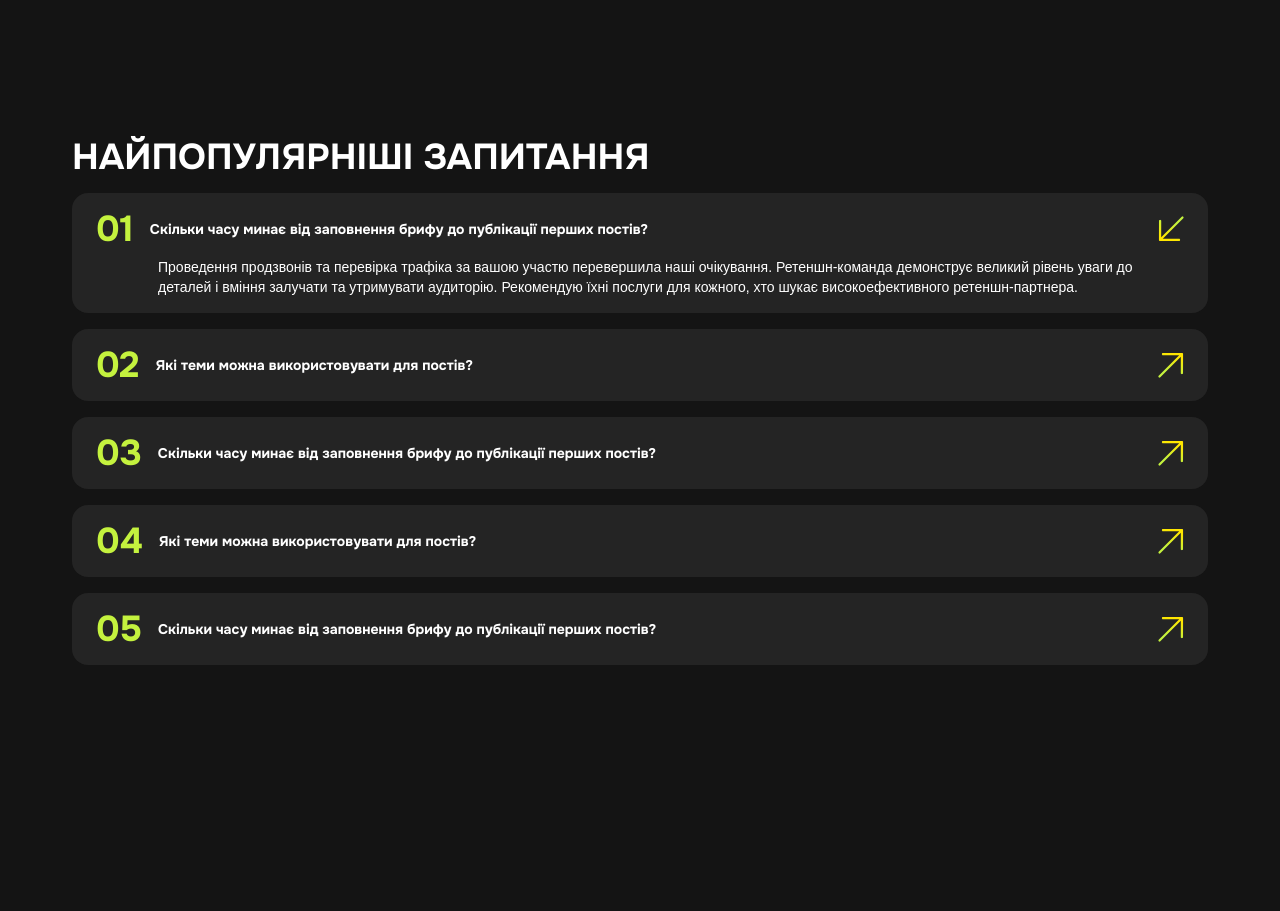
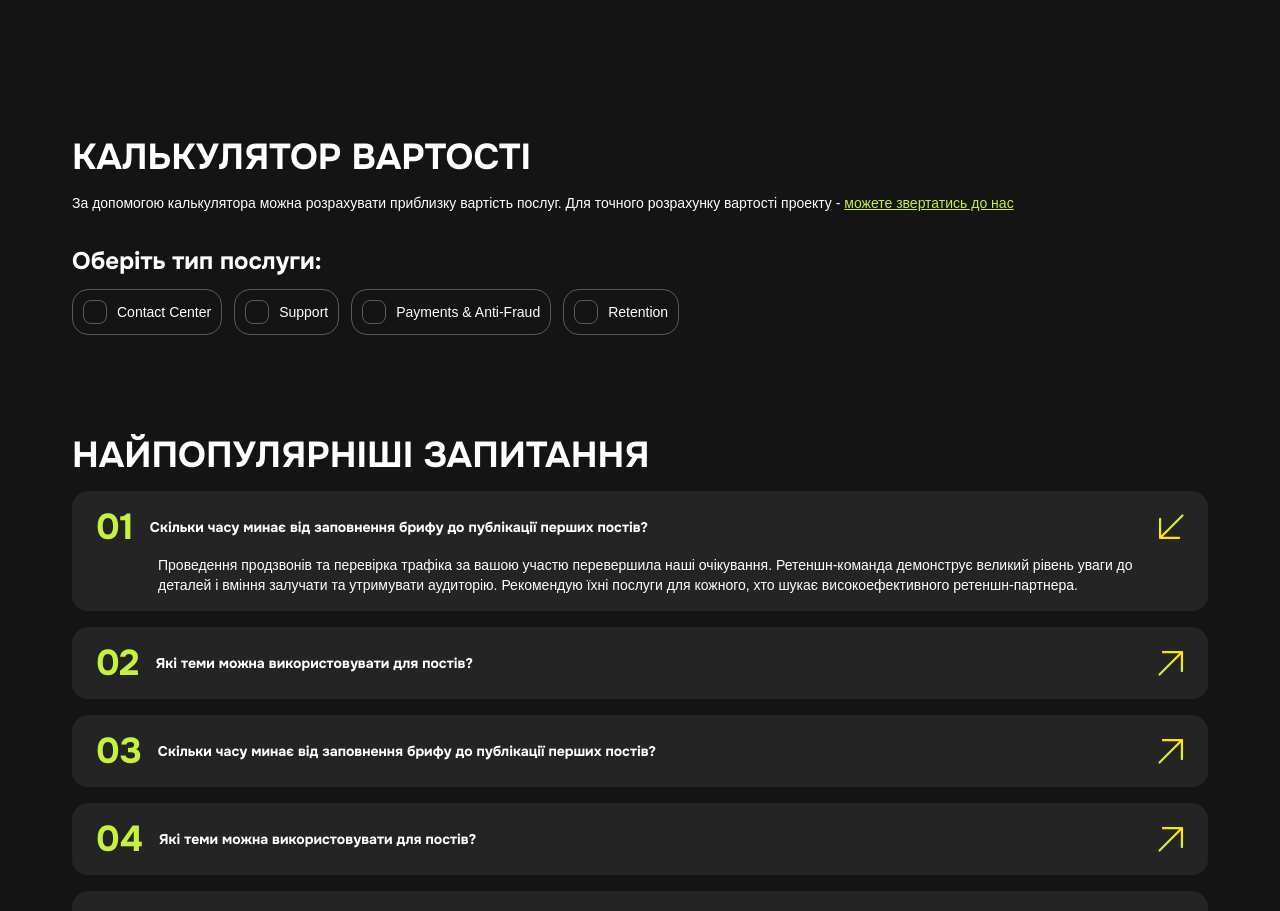
Before and after one commit to DemureFace/KeepUpHub, a Nuxt app: page / in a window 1280 px wide. Shown: the part 3960-4871 px from the top of the page. Before the commit the page ends 4681 px from the top, so only its background shows below. Built offline with nearby package versions, Linux system fonts and the light colour scheme; a web font is replaced by a local one.

Commit message:
add BaseCheckBox & start calculator

```diff
--- /dev/null
+++ b/components/base/BaseCheckbox.vue
@@ -0,0 +1,83 @@
+<script setup>
+const props = defineProps({
+  modelValue: {
+    type: [Boolean, Array],
+    required: true,
+  },
+
+  id: {
+    type: String,
+    default: null,
+  },
+
+  value: {
+    type: [String, Number, Boolean],
+    default: "",
+  },
+
+  label: {
+    type: String,
+    default: "",
+  },
+});
+
+const emit = defineEmits(["update:model-value"]);
+
+const model = computed({
+  get: () => props.modelValue,
+  set: (value) => emit("update:model-value", value),
+});
+
+const isChecked = computed(() => {
+  if (Array.isArray(model.value)) {
+    return model.value.some((value) => value === props.value);
+  }
+
+  return model.value;
+});
+</script>
+
+<template>
+  <label
+    :for="props.id"
+    class="group flex cursor-pointer items-center rounded-2xl border p-2.5 transition-colors duration-200"
+    :class="
+      isChecked
+        ? 'border-transparent bg-primary-gradient'
+        : 'border-white/30 bg-transparent hover:border-white/50'
+    "
+  >
+    <span class="flex">
+      <input
+        :id="props.id"
+        v-model="model"
+        type="checkbox"
+        :checked="isChecked"
+        :value="props.value"
+        class="h-0 w-0 appearance-none overflow-hidden opacity-0"
+      />
+
+      <div
+        class="relative mr-2.5 h-6 w-6 rounded-lg border transition-colors duration-200"
+        :class="
+          isChecked
+            ? 'border-transparent'
+            : 'border-white/30 group-hover:border-white/50'
+        "
+      >
+        <img
+          src="/images/svg/check.svg"
+          alt="Check"
+          class="absolute left-1/2 top-1/2 h-6 w-6 -translate-x-1/2 -translate-y-1/2"
+          :class="isChecked ? 'opacity-100' : 'opacity-0'"
+        />
+      </div>
+    </span>
+
+    <span
+      v-text="props.label"
+      class="select-none whitespace-nowrap font-onest text-sm font-light"
+      :class="isChecked ? 'text-dark' : 'text-white'"
+    />
+  </label>
+</template>
--- /dev/null
+++ b/components/home/CalculatorSection.vue
@@ -0,0 +1,52 @@
+<script setup>
+const checkedServices = ref([]);
+
+const serviceList = [
+  { id: "contact-center", label: "Сontact Center", value: "contact-center" },
+  { id: "support", label: "Support", value: "support" },
+  {
+    id: "payments-and-anti-fraud",
+    label: "Payments & Anti-Fraud",
+    value: "payments-and-anti-fraud",
+  },
+  { id: "retention", label: "Retention", value: "retention" },
+];
+</script>
+
+<template>
+  <section>
+    <div class="container">
+      <h2
+        v-text="$t('calculator_section.title')"
+        class="mb-4 font-onest text-4xl font-bold uppercase text-white"
+      />
+
+      <p class="mb-8 font-onest text-sm font-light text-white">
+        {{ $t("calculator_section.description.help") }}
+        <span class="text-primary-100 underline">
+          {{ $t("calculator_section.description.apply") }}
+        </span>
+      </p>
+
+      <h3
+        v-text="$t('calculator_section.type')"
+        class="mb-3 font-onest text-2xl font-bold text-white"
+      />
+    </div>
+
+    <div
+      class="hide-scrollbar mx-auto flex w-full gap-3 overflow-x-scroll px-0 md:px-8 lg:px-[38px] xl:max-w-[1136px] xl:px-0"
+    >
+      <div class="mr-1 h-1 w-1 md:hidden" />
+
+      <BaseCheckbox
+        v-for="service in serviceList"
+        :key="service.id"
+        v-model="checkedServices"
+        v-bind="service"
+      />
+
+      <div class="ml-1 h-1 w-1 md:hidden" />
+    </div>
+  </section>
+</template>
--- a/locales/uk-UA.json
+++ b/locales/uk-UA.json
@@ -45,6 +45,17 @@
     }
   },
 
+  "calculator_section": {
+    "title": "калькулятор вартості",
+
+    "description": {
+      "help": "За допомогою калькулятора можна розрахувати приблизку вартість послуг. Для точного розрахунку вартості проекту - ",
+      "apply": "можете звертатись до нас"
+    },
+
+    "type": "Оберіть тип послуги:"
+  },
+
   "questions_section": {
     "title": "Найпопулярніші запитання",
 
--- a/pages/index.vue
+++ b/pages/index.vue
@@ -5,6 +5,7 @@ import ServicesInfoSection from "~/components/home/ServicesInfoSection.vue";
 import ChoiceSection from "~/components/home/ChoiceSection.vue";
 import ResultsSection from "~/components/home/ResultsSection.vue";
 import FeedbackSection from "~/components/home/FeedbackSection.vue";
+import CalculatorSection from "~/components/home/CalculatorSection.vue";
 import QuestionsSection from "~/components/home/QuestionsSection.vue";
 </script>
 
@@ -21,5 +22,7 @@ import QuestionsSection from "~/components/home/QuestionsSection.vue";
 
   <FeedbackSection class="mb-[100px] md:mb-36 xl:mb-44" />
 
+  <CalculatorSection class="mb-[100px]" />
+
   <QuestionsSection />
 </template>
```
Also changed, not shown: locales/en-US.json (+11 -0 lines), public/images/svg/check.svg (added), 1 other file (tests, documents, lock files or other folders).
